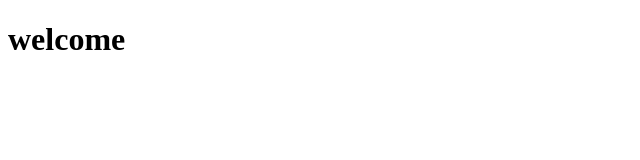
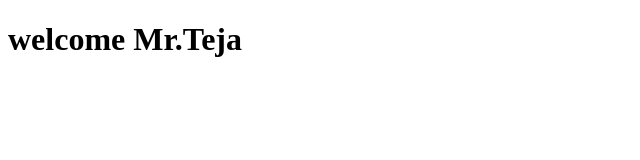
Before and after one commit to Tejashwar1256/docker, a plain HTML site: page index.html in a window 1280 px wide. Shown: the whole page, without its empty margins (0-640 px from the left). Drawn offline with Linux system fonts and the light colour scheme.

Commit message:
name added

```diff
--- a/index.html
+++ b/index.html
@@ -6,6 +6,6 @@
     <title>Document</title>
 </head>
 <body>
-    <h1>welcome</h1>
+    <h1>welcome Mr.Teja</h1>
 </body>
 </html>
```
